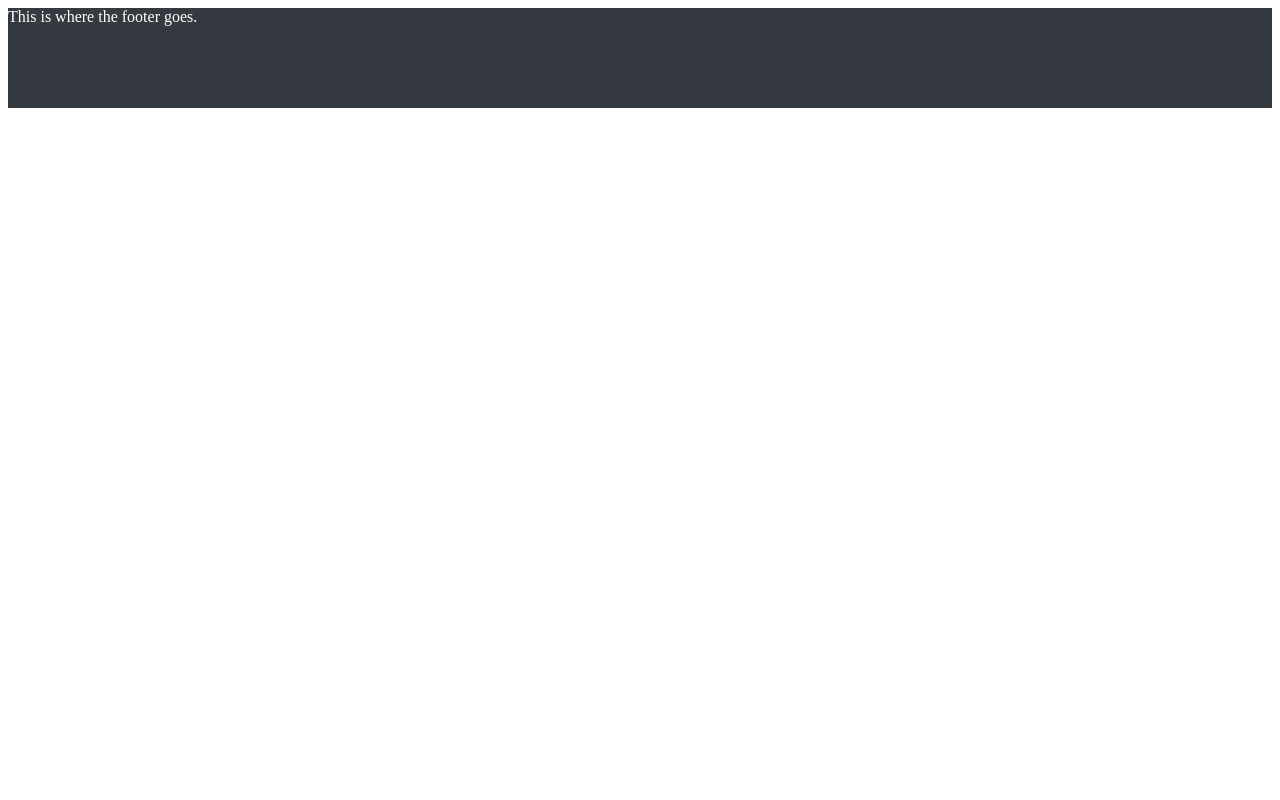
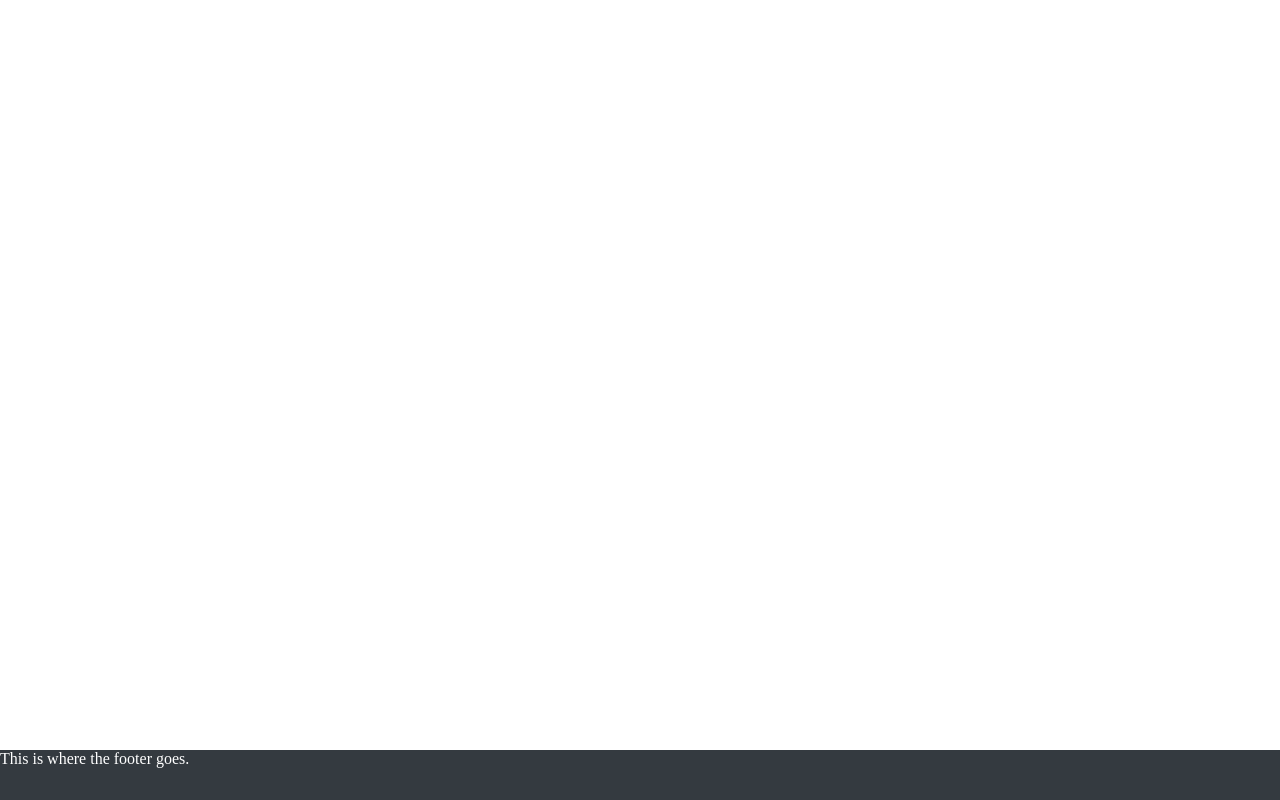
Before and after one commit to haydenut/creative_one, a plain HTML site: page pages/about.html in a window 1280 px wide. Drawn offline with Linux system fonts and the light colour scheme.

Commit message:
the goods

```diff
--- a/css/styles.css
+++ b/css/styles.css
@@ -1,6 +1,10 @@
 .footer {
+    position: fixed;
+    display: block;
     background-color: #343a40;
-    bottom: 30px;
-    height: 100px;
+    left: 0px;
+    bottom: 0px;
+    height: 50px;
+    width: 100vw;
     color: white;
 }
--- a/pages/about.html
+++ b/pages/about.html
@@ -4,9 +4,9 @@
     <link rel="stylesheet" href="../css/styles.css" />
 
 
-    <div class="footer">
+    <footer class="footer">
         This is where the footer goes.
-    </div>
+    </footer>
 
 
 </html>
```
